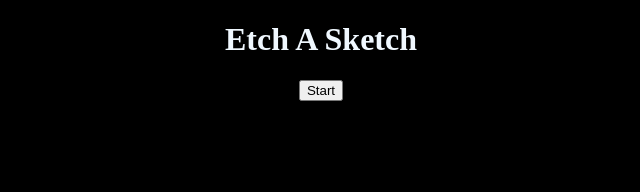
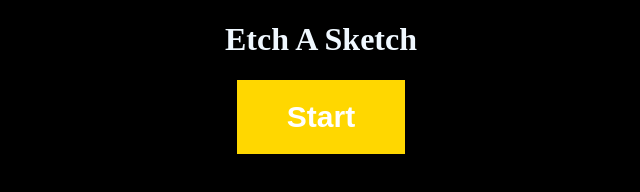
Before and after one commit to Veregorn/Etch-A-Sketch, a plain HTML site: page index.html in a window 1280 px wide. Shown: the whole page, without its empty margins (319-959 px from the left). Drawn offline with Linux system fonts and the light colour scheme.

Commit message:
Button CSS styles modified

```diff
--- a/index.css
+++ b/index.css
@@ -26,3 +26,17 @@ h1 {
 .square-hovered {
     /*background-color: rgb(255, 255, 255);*/
 }
+
+button {
+    background-color: gold;
+    color: #FFFFFF;
+    border: none;
+    padding: 20px 50px;
+    font-size: 30px;
+    font-weight: bold;
+    margin-bottom: 30px;
+}
+
+button:hover {
+    background-color: goldenrod;
+}
```
